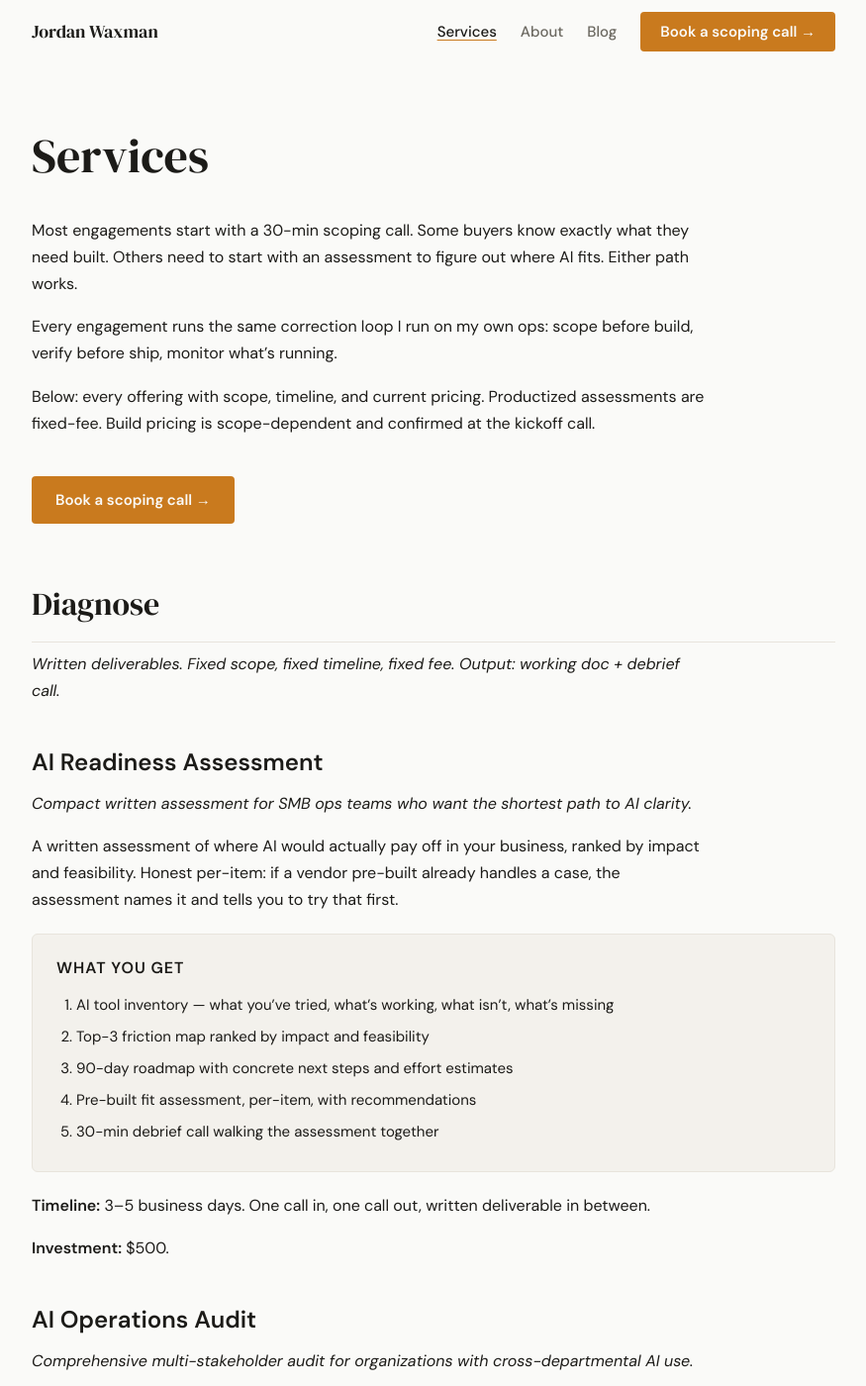
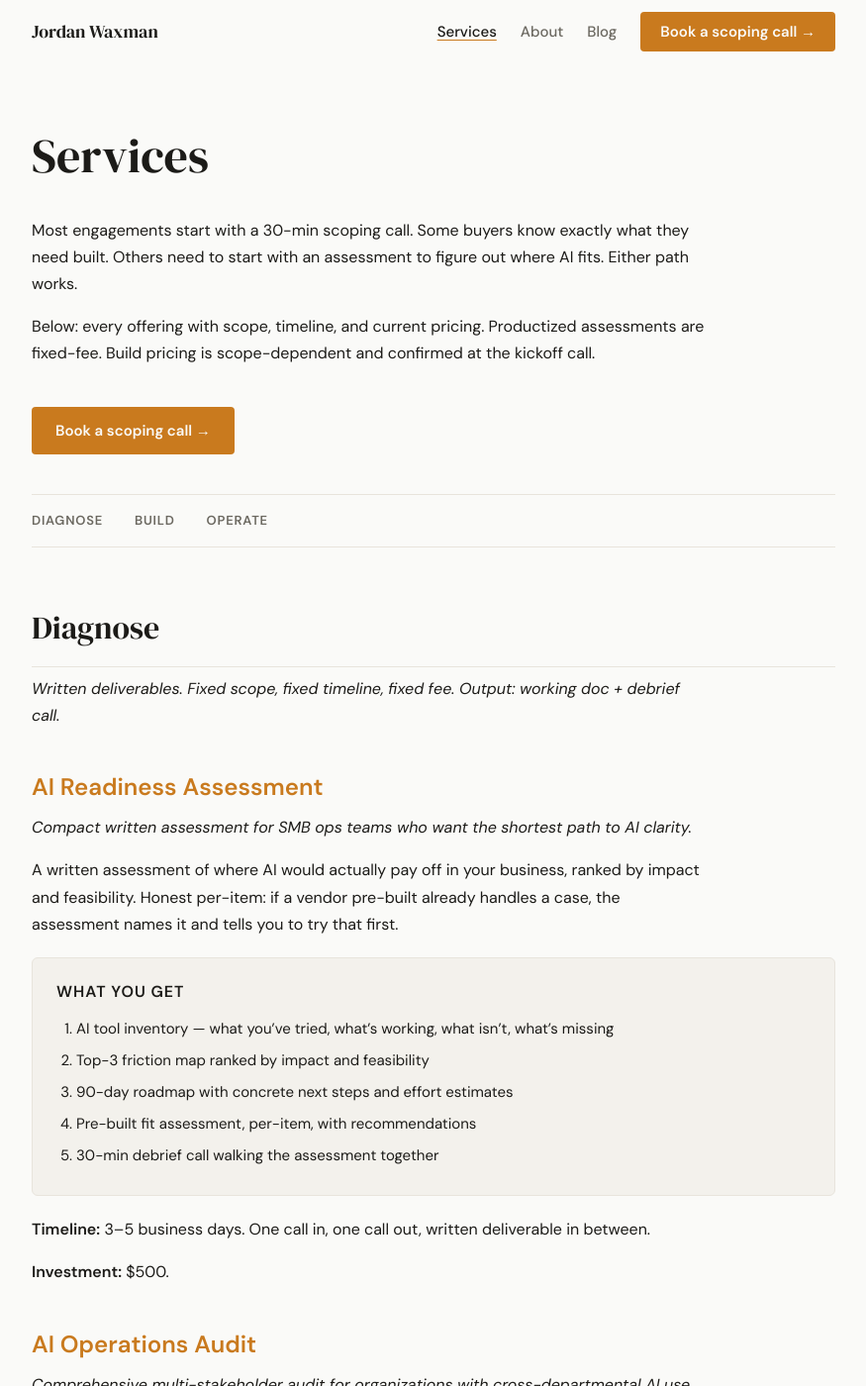
Before and after one commit to MrMinor-dev/mrminor-dev.github.io, a Jekyll site: the page built from services.md, in a window 1280 px wide and 1400 px high. Shown: the whole window at 99% size, without its empty margins (202-1077 px from the left). Built offline with Jekyll 4.4.1, drawn with Linux system fonts in a browser that asks for light colours.

Commit message:
S715: Hero rewrite + How I Work v2 + services nav + offering header accent color

```diff
--- a/assets/css/main.css
+++ b/assets/css/main.css
@@ -456,9 +456,34 @@ a:hover { color: var(--accent-hover); }
   font-family: 'DM Sans', sans-serif;
   font-size: 24px;
   font-weight: 600;
-  color: var(--text);
+  color: var(--accent);
   margin-top: 40px;
   margin-bottom: 8px;
+}
+
+/* === Lane Nav (Services page) === */
+.lane-nav {
+  display: flex;
+  gap: 32px;
+  margin: 0 0 48px;
+  padding: 16px 0;
+  border-top: 1px solid var(--border);
+  border-bottom: 1px solid var(--border);
+}
+
+.lane-nav a {
+  font-family: 'DM Sans', sans-serif;
+  font-size: 13px;
+  font-weight: 600;
+  color: var(--text-muted);
+  text-decoration: none;
+  text-transform: uppercase;
+  letter-spacing: 0.06em;
+  transition: color 150ms;
+}
+
+.lane-nav a:hover {
+  color: var(--accent);
 }
 
 .page-content p {
--- a/services.md
+++ b/services.md
@@ -10,14 +10,19 @@ description: AI readiness assessments, workflow builds, AI agents, back-office a
     <h1>Services</h1>
 
     <p class="page-intro">Most engagements start with a 30-min scoping call. Some buyers know exactly what they need built. Others need to start with an assessment to figure out where AI fits. Either path works.</p>
-    <p class="page-intro">Every engagement runs the same correction loop I run on my own ops: scope before build, verify before ship, monitor what&rsquo;s running.</p>
     <p class="page-intro">Below: every offering with scope, timeline, and current pricing. Productized assessments are fixed-fee. Build pricing is scope-dependent and confirmed at the kickoff call.</p>
 
     <div class="services-cta-block">
       <a href="https://calendar.app.google/mgxB9w3ziGyTGLAw9" class="btn-cta" target="_blank" rel="noopener">Book a scoping call &rarr;</a>
     </div>
 
-    <h2>Diagnose</h2>
+    <nav class="lane-nav">
+      <a href="#diagnose">Diagnose</a>
+      <a href="#build">Build</a>
+      <a href="#operate">Operate</a>
+    </nav>
+
+    <h2 id="diagnose">Diagnose</h2>
     <p class="lane-intro">Written deliverables. Fixed scope, fixed timeline, fixed fee. Output: working doc + debrief call.</p>
 
     <h3 id="ai-readiness-assessment">AI Readiness Assessment</h3>
@@ -89,7 +94,7 @@ description: AI readiness assessments, workflow builds, AI agents, back-office a
       <a href="https://calendar.app.google/mgxB9w3ziGyTGLAw9" class="btn-cta" target="_blank" rel="noopener">Book a scoping call &rarr;</a>
     </div>
 
-    <h2>Build</h2>
+    <h2 id="build">Build</h2>
     <p class="lane-intro">Scoped projects. Fixed deliverable, fixed timeline. Scoping happens inside the build, not as a separate paid step.</p>
 
     <h3 id="workflow-automation-build">Workflow Automation Build</h3>
@@ -174,7 +179,7 @@ description: AI readiness assessments, workflow builds, AI agents, back-office a
       <a href="https://calendar.app.google/mgxB9w3ziGyTGLAw9" class="btn-cta" target="_blank" rel="noopener">Book a scoping call &rarr;</a>
     </div>
 
-    <h2>Operate</h2>
+    <h2 id="operate">Operate</h2>
     <p class="lane-intro">Recurring retainers. Auto-offered after every build. Available standalone.</p>
 
     <h3 id="monitoring-retainer">Monitoring Retainer</h3>
```
Also changed, not shown: about.md (+1 -1 lines), index.md (+4 -4 lines).
